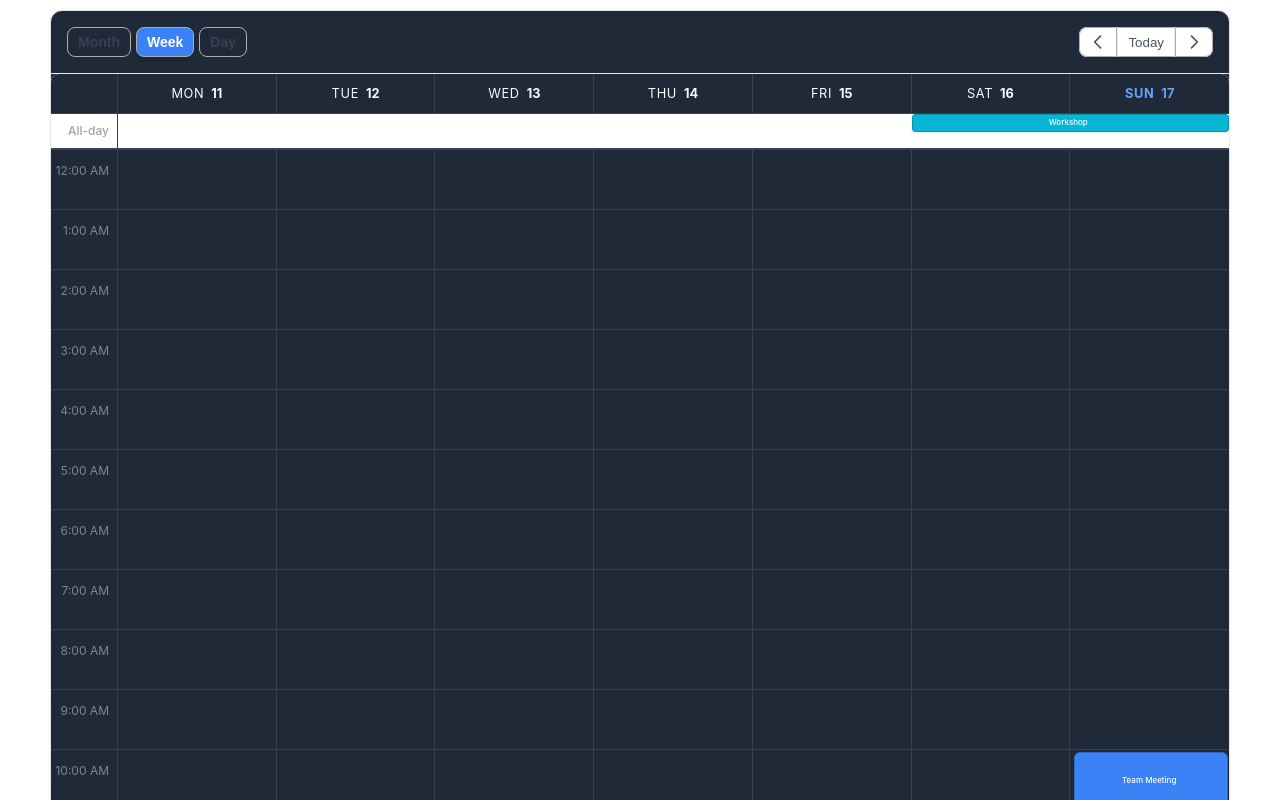
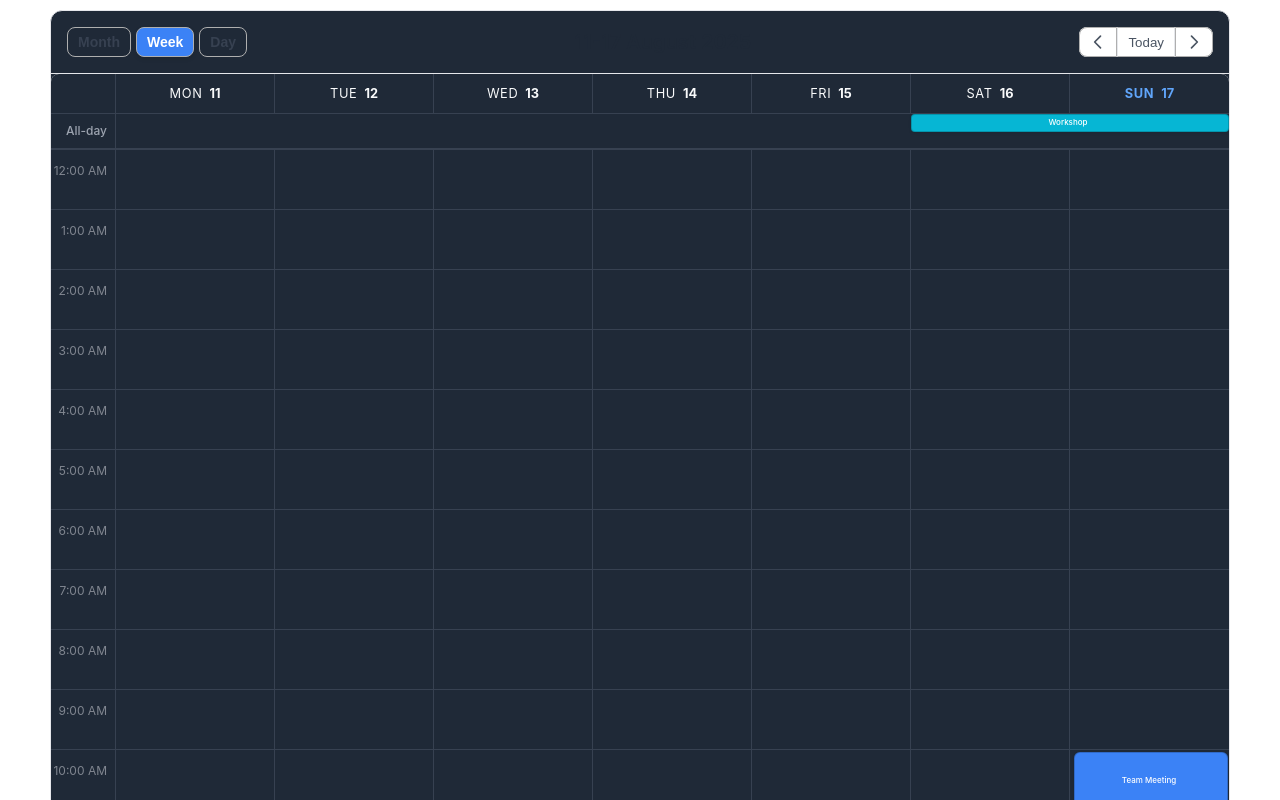
Before and after one commit to safdar-azeem/v-event-calendar, a Vue app: page / in a window 1280 px wide. Both pictures are taken after a click on the button "Week". Shown: the top 800 px of the page. Built offline with nearby package versions, Linux system fonts and the light colour scheme.

Commit message:
Update style.css

```diff
--- a/src/css/style.css
+++ b/src/css/style.css
@@ -69,7 +69,7 @@
 
 .grid-template-time {
    display: grid;
-   grid-template-columns: 67px 1fr;
+   grid-template-columns: 65px 1fr;
 }
 
 .grid-template-week {
@@ -79,12 +79,12 @@
 
 .grid-template-week-header {
    display: grid;
-   grid-template-columns: 67px repeat(7, 1fr);
+   grid-template-columns: 65px repeat(7, 1fr);
 }
 
 .grid-template-week-body {
    display: grid;
-   grid-template-columns: 67px repeat(7, 1fr);
+   grid-template-columns: 65px repeat(7, 1fr);
 }
 
 /* Day Headers */
@@ -424,6 +424,7 @@
    padding-right: 8px;
    font-weight: 500;
    color: #9ca3af;
+   background-color: var(--calendar-bg-color);
 }
 
 .all-day-event-item {
@@ -439,6 +440,7 @@
    gap: 4px;
    display: flex;
    flex-direction: column;
+   background-color: var(--calendar-bg-color);
 }
 
 /* Scrollable Wrapper */
@@ -700,7 +702,7 @@
    width: 100%;
    height: 100%;
    pointer-events: none;
-
+   background-color: var(--calendar-bg-color);
    top: 0px;
    width: 100%;
    height: 100%;
```
